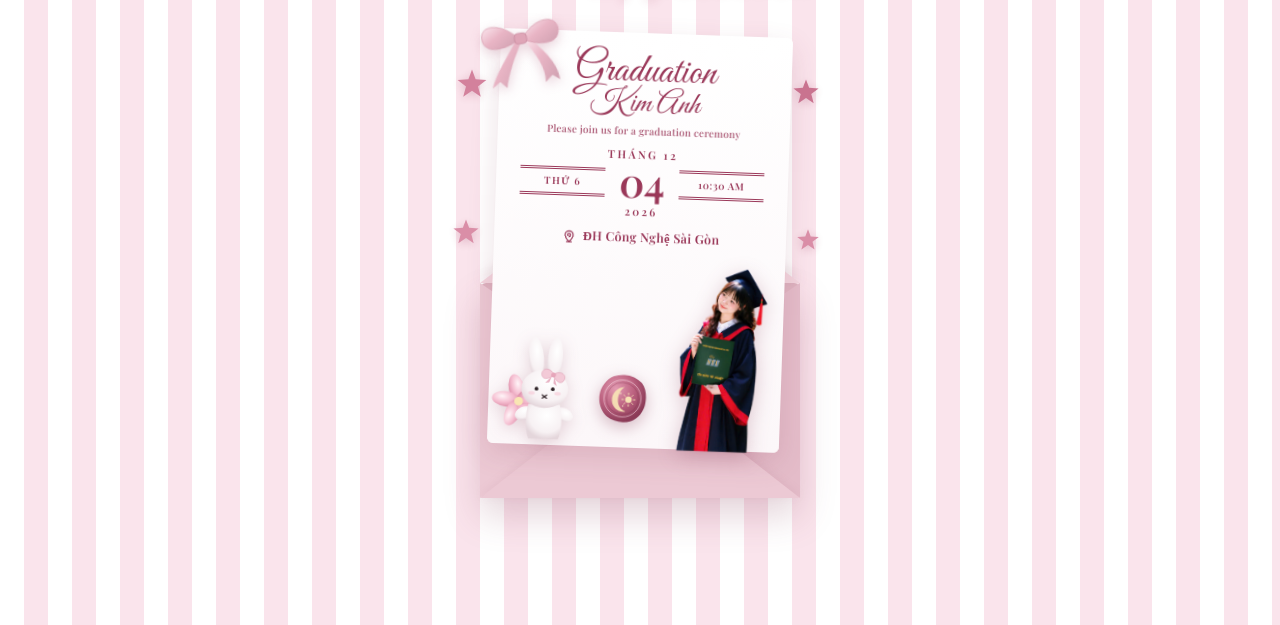
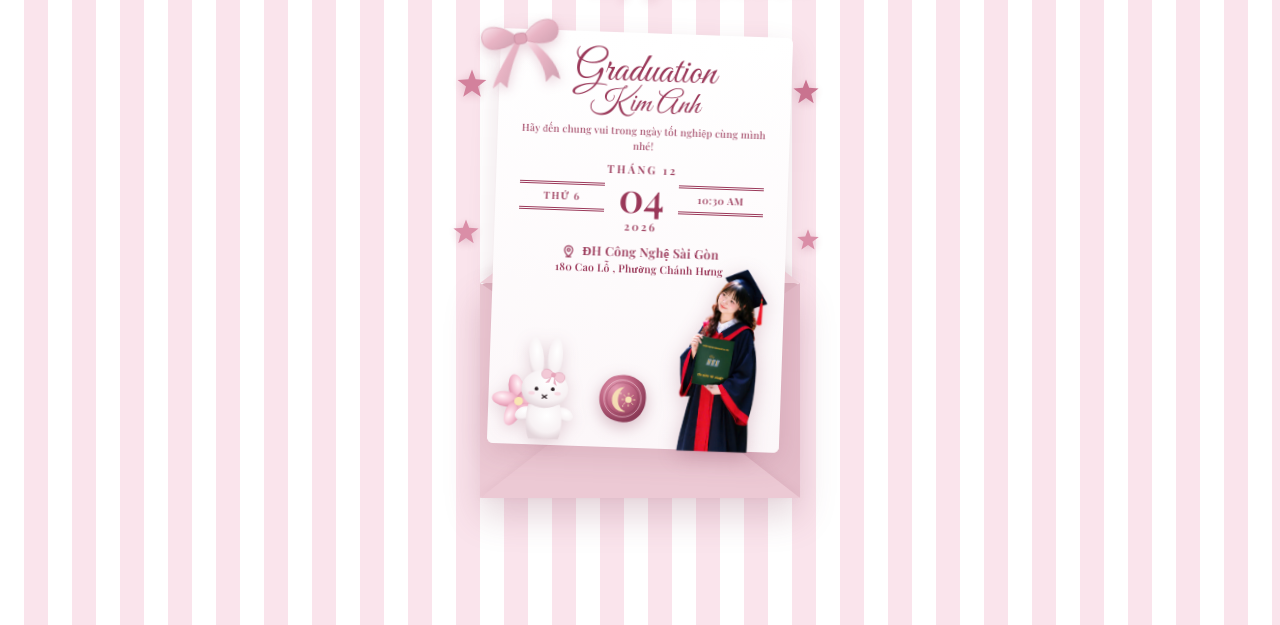
Before and after one commit to Thbao04/graduation-kim-anh, a plain HTML site: page index.html in a window 1280 px wide. Both pictures are taken after a click on the element 640 px from the left and 410 px from the top of the page. Shown: the part 175-800 px from the top of the page. Drawn offline with nearby package versions, Linux system fonts and the light colour scheme; a web font is replaced by a local one.

Commit message:
Update index.html

```diff
--- a/index.html
+++ b/index.html
@@ -538,7 +538,7 @@
                             Kim Anh
                         </h2>
                         <p class="font-serif-elegant text-[10px] tracking-wide text-[var(--text-rose)] opacity-90 mt-1 mb-2">
-                            Please join us for a graduation ceremony
+                            Hãy đến chung vui trong ngày tốt nghiệp cùng mình nhé!
                         </p>
 
                         <!-- NGÀY GIỜ -->
@@ -573,6 +573,9 @@
                                 ĐH Công Nghệ Sài Gòn
                             </p>
                         </div>
+                        <p class="font-serif-elegant font-semibold text-[10.5px] tracking-wide">
+                                180 Cao Lỗ , Phường Chánh Hưng
+                            </p>
 
                         <!-- BÉ THỎ TRẮNG + HOA TRONG GÓC DƯỚI BÊN TRÁI -->
                         <div class="bunny-wrap">
```
